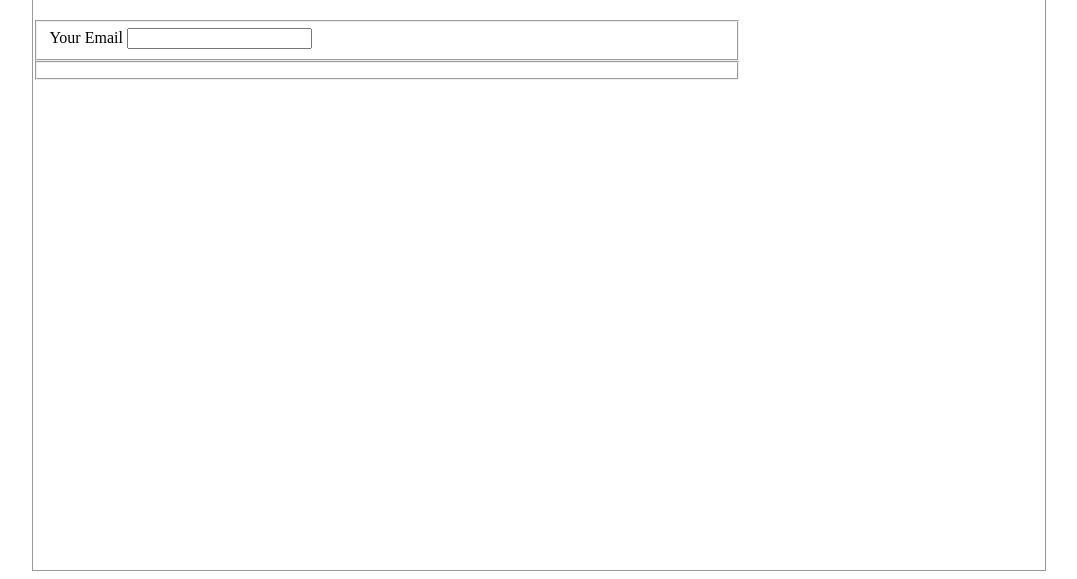
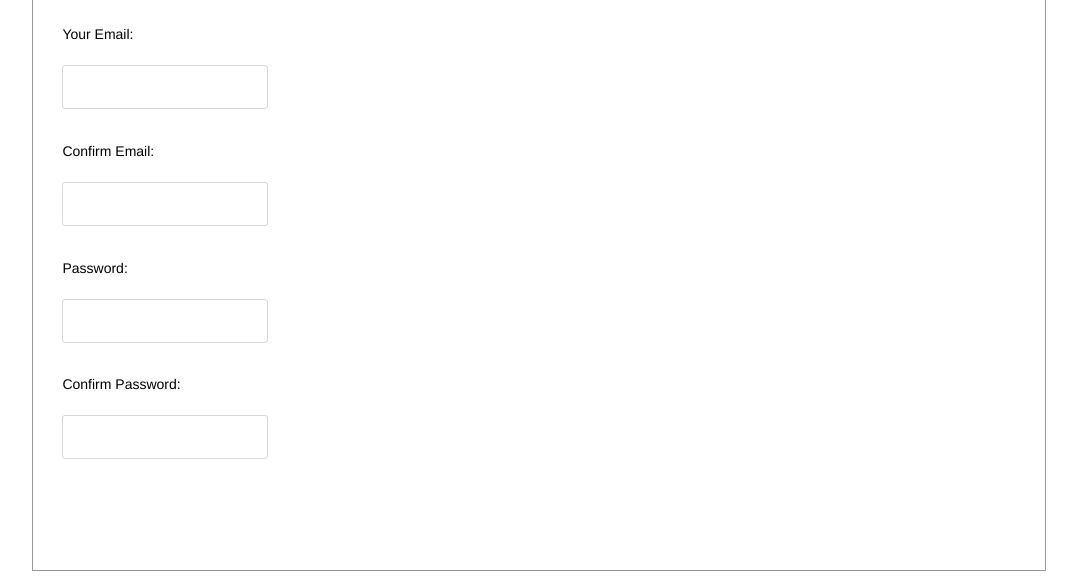
Before and after one commit to mikeliao97/HTMLForm, a plain HTML site: page index.html in a window 1280 px wide. Shown: the part 239-818 px from the top of the page, without its empty margins (101-1178 px from the left). Drawn offline with Linux system fonts and the light colour scheme.

Commit message:
Add Form Boxes

```diff
--- a/index.html
+++ b/index.html
@@ -28,14 +28,42 @@
       <div id="sign-up-form">
         <form>
           <fieldset id="email-fieldset">
-            <label for="email"> Your Email </label>
-            <input type="email" name="email" id="email">
+            <label for="email" class="label"> Your Email: </label>
+
+            <div class="space"> </div>
+
+            <input type="email" name="email" class="form-input">
           </fieldset>
 
 
           <fieldset id="confirm-email-fieldset">
+            <label for="confirm-email" class="label"> Confirm Email: </label>
+
+            <div class="space"> </div>
+
+            <input type="confirm-email" name="confirm-email" class="form-input">
 
           </fieldset>
+
+
+
+          <fieldset id="password-fieldset">
+            <label for="password" class="label"> Password: </label>
+
+            <div class="space"> </div>
+
+            <input type="password" name="password" class="form-input">
+          </fieldset>
+
+          <fieldset id="confirm-password-fieldset">
+            <label for="confirm-password" class="label"> Confirm Password: </label>
+
+            <div class="space"> </div>
+
+            <input type="password" name="confirm-password" class="form-input">
+          </fieldset>
+
+
         </form>
       </div>
     </div>
--- a/main.css
+++ b/main.css
@@ -1,7 +1,7 @@
 header {
   min-width: 600px;
   width: 80%;
-  background-color:yellow;
+  /* background-color:yellow; */
   margin-left: auto;
   margin-right: auto;
   height: 100px;
@@ -78,6 +78,83 @@ li {
   float: left;
   line-height: 45px;
   color: rgb(51, 51, 51);
-
   -webkit-font-smoothing: subpixel-antialiased;
 }
+
+
+fieldset {
+    /* reset */
+    border-top-color: initial;
+    border-top-style: initial;
+    border-top-width: 0px;
+    border-right-color: initial;
+    border-right-style: initial;
+    border-right-width: 0px;
+    border-bottom-color: initial;
+    border-bottom-style: initial;
+    border-bottom-width: 0px;
+    border-left-color: initial;
+    border-left-style: initial;
+    border-left-width: 0px;
+    border-image-source: initial;
+    border-image-slice: initial;
+    border-image-width: initial;
+    border-image-outset: initial;
+    border-image-repeat: initial;
+
+    /* decoration */
+    font-size: 12px;
+    font-family: "AvenirNext-Regular-Mint", "Helvetica";
+    font-weight: normal;
+    font-style: normal;
+    display:block;
+    line-height: 18px;
+    margin-left: 20px;
+    /* outline-color: rgb(51, 51, 51); */
+}
+
+
+.label {
+  font-size: 14px;
+  line-height: 21px;
+  margin-bottom: 10px;
+  padding-bottom: 6px;
+  text-align: left;
+}
+
+.form-input {
+    border-radius: 3px;
+    border-top-left-radius: 3px;
+    border-top-right-radius: 3px;
+    border-bottom-right-radius: 3px;
+    border-bottom-left-radius: 3px;
+    border: 1px solid #d8d8d8;
+    border-top-color: rgb(216, 216, 216);
+    border-top-style: solid;
+    border-top-width: 1px;
+    border-right-color: rgb(216, 216, 216);
+    border-right-style: solid;
+    border-right-width: 1px;
+    border-bottom-color: rgb(216, 216, 216);
+    border-bottom-style: solid;
+    border-bottom-width: 1px;
+    border-left-color: rgb(216, 216, 216);
+    border-left-style: solid;
+    border-left-width: 1px;
+    border-image-source: initial;
+    border-image-slice: initial;
+    border-image-width: initial;
+    border-image-outset: initial;
+    border-image-repeat: initial;
+    line-height: 40px;;
+    width: 200px;
+    margin-bottom: 20px;
+
+}
+
+.space {
+  width: 70%;
+  height: 20px;
+  /* background-color: red; */
+
+}
```
